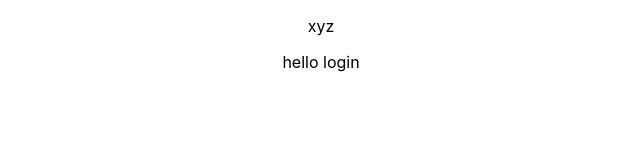
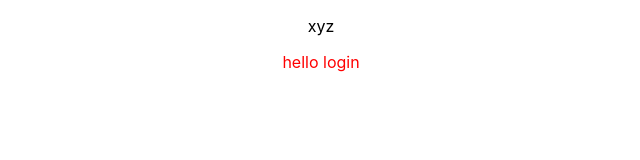
Before and after one commit to Aaditya0086/Atlys-Assignment, a React (Create React App) app: page /login in a window 1280 px wide. Shown: the top 160 px of the page, without its empty margins (319-959 px from the left). Built offline with nearby package versions, Linux system fonts and the light colour scheme.

Commit message:
adding mui

```diff
--- a/package.json
+++ b/package.json
@@ -3,6 +3,9 @@
   "version": "0.1.0",
   "private": true,
   "dependencies": {
+    "@emotion/react": "^11.11.4",
+    "@emotion/styled": "^11.11.5",
+    "@mui/material": "^5.15.20",
     "@testing-library/jest-dom": "^5.17.0",
     "@testing-library/react": "^13.4.0",
     "@testing-library/user-event": "^13.5.0",
--- a/src/pages/Login/login.jsx
+++ b/src/pages/Login/login.jsx
@@ -1,10 +1,11 @@
 import React from 'react'
+import { Box } from '@mui/material';
 
 const Login = () => {
   return (
-    <div>
+    <Box sx={{color: 'red'}}>
       hello login
-    </div>
+    </Box>
   )
 }
 
```
Also changed, not shown: 1 other file (tests, documents, lock files or other folders).
